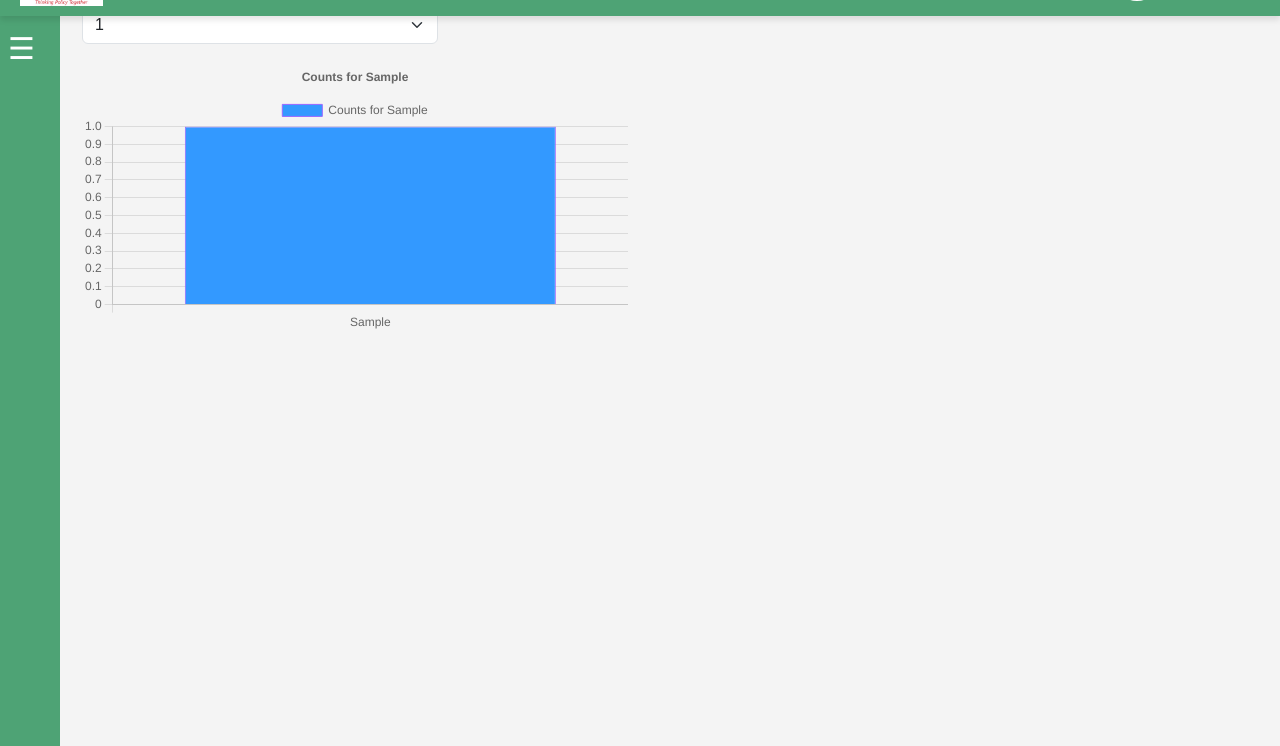
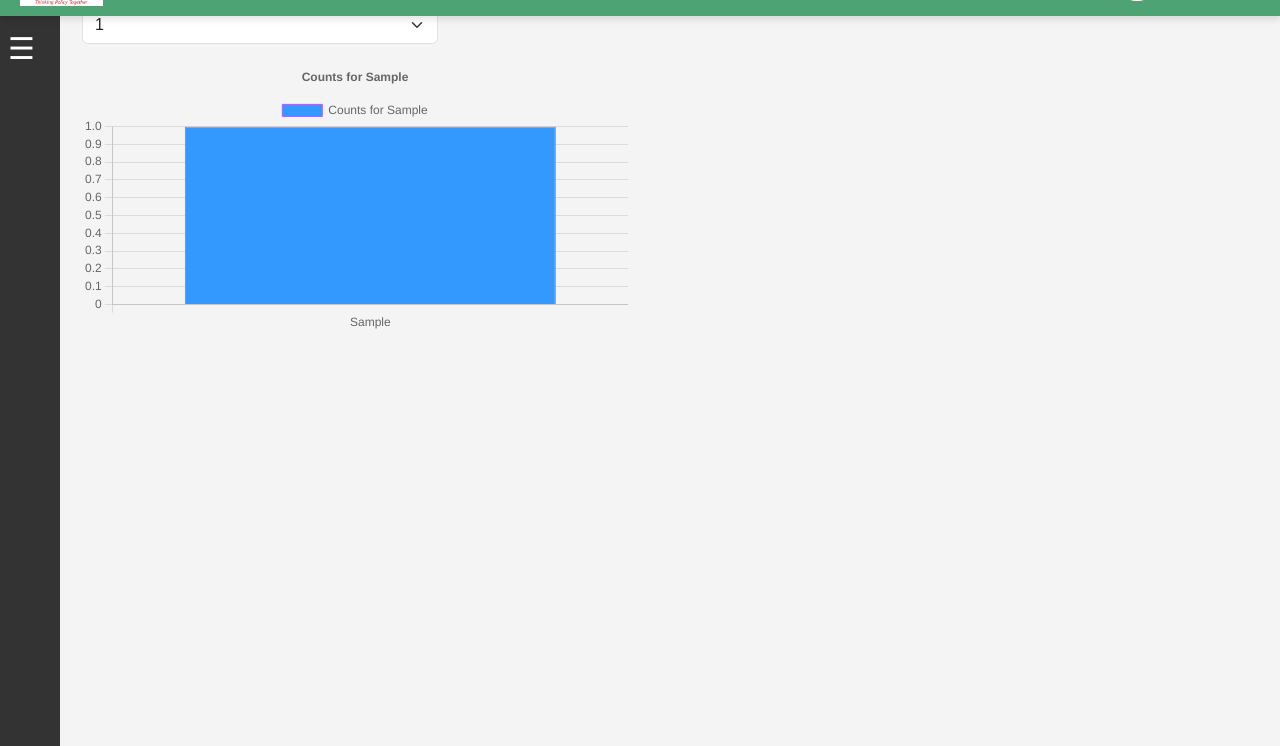
Before and after one commit to cornelkemboi/CustomerSurvey, a Flask app: page /survey in a window 1280 px wide. Shown: the part 54-800 px from the top of the page. Run offline with Flask 3, Linux system fonts and the light colour scheme; tables that the repository leaves empty hold one stand-in row (values such as "Sample post"); parts of the project's set-up code (start-up, migrations or seed data) failed here and were passed over.

Commit message:
Fix color codes

```diff
--- a/app/templates/sidebar.html
+++ b/app/templates/sidebar.html
@@ -105,7 +105,7 @@
     z-index: 1;
     top: 0;
     left: 0;
-    background-color: #4ea375;
+    background-color: #333;
     overflow-x: hidden;
     transition: 0.3s;
     padding-top: 20px;
--- a/app/templates/sidebar_admin.html
+++ b/app/templates/sidebar_admin.html
@@ -107,7 +107,7 @@
     z-index: 1;
     top: 0;
     left: 0;
-    background-color: #4ea375;
+    background-color: #333;
     overflow-x: hidden;
     transition: 0.3s;
     padding-top: 20px;
```
